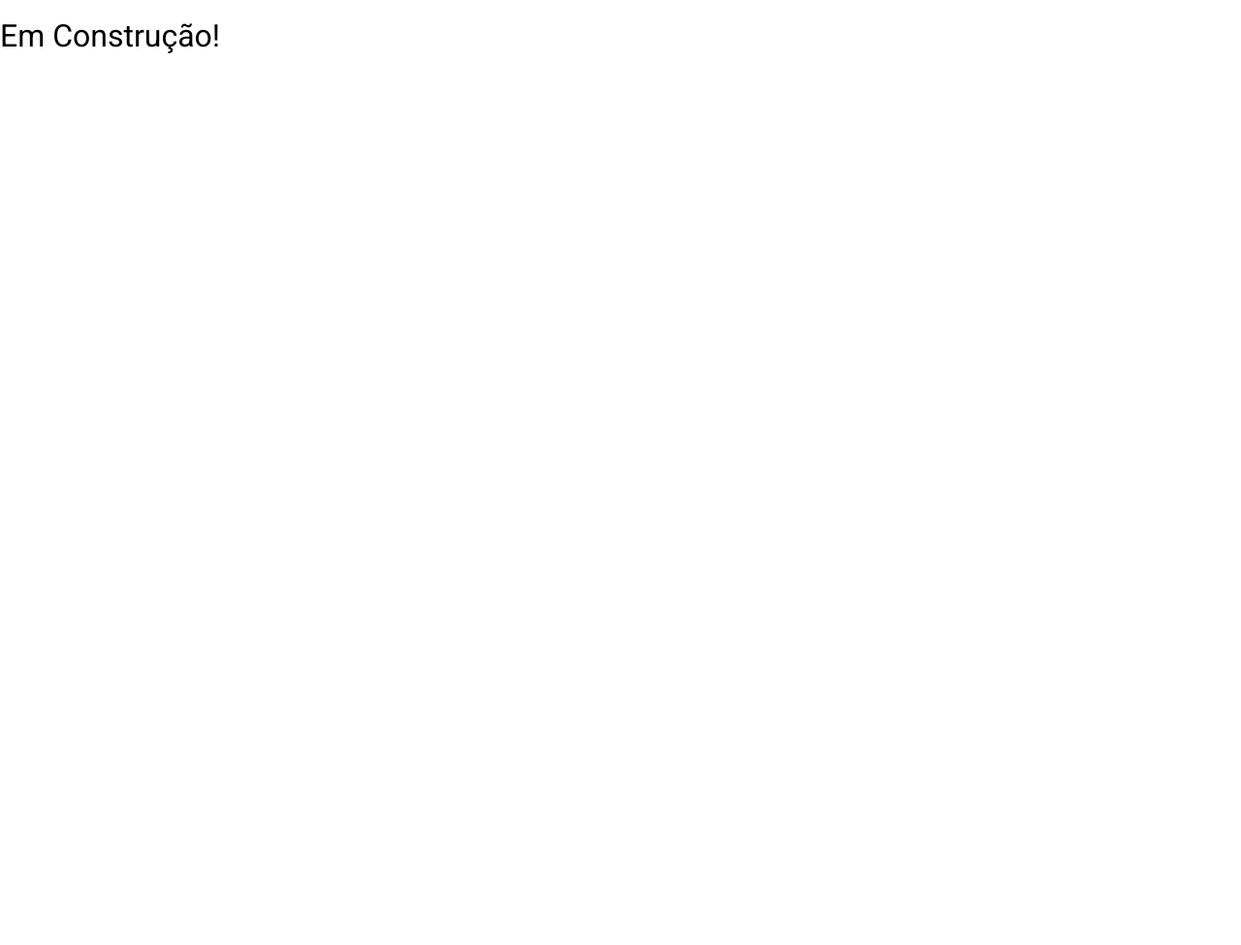
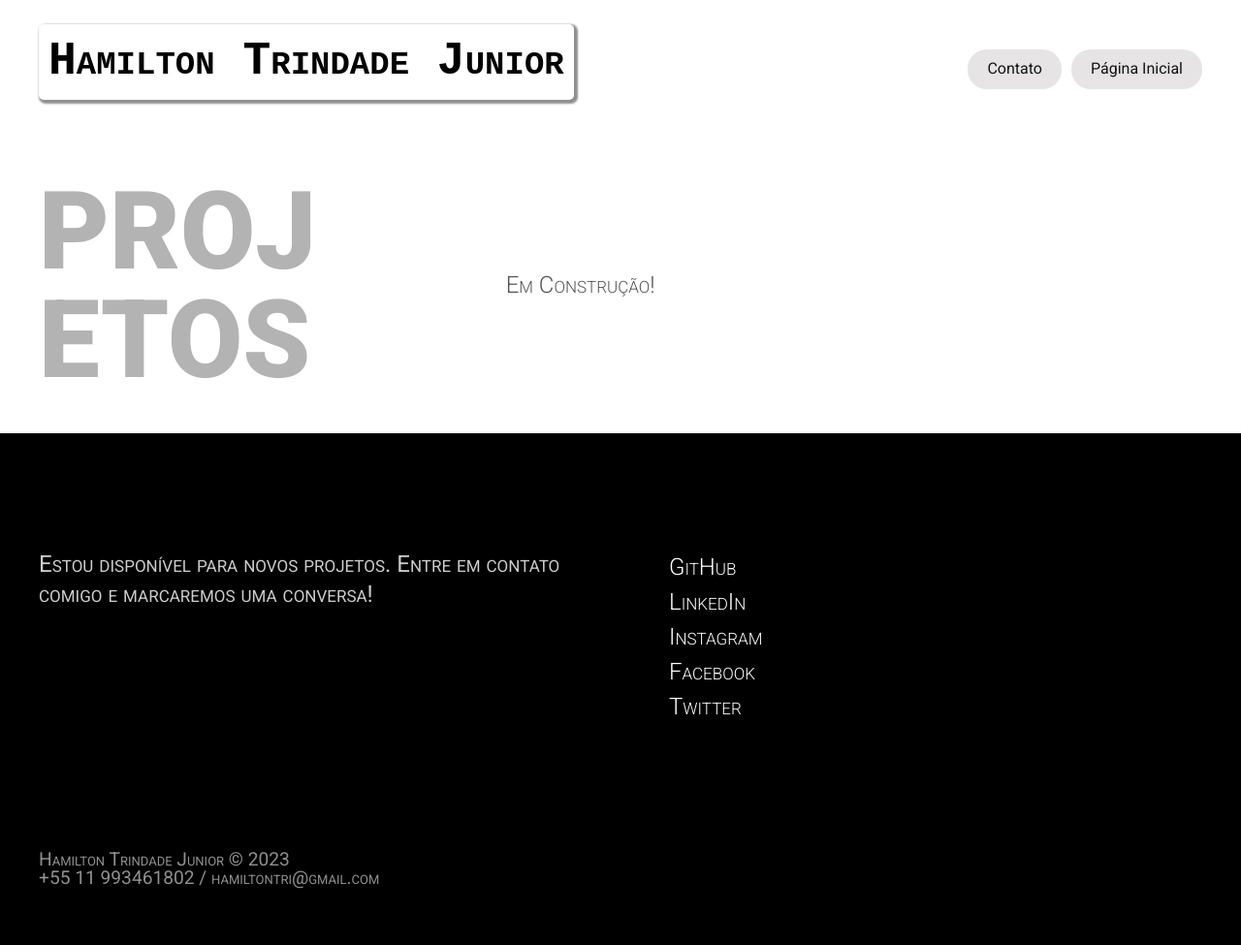
Before and after one commit to HamiltonTrindadeJunior/portfolio-htj, a plain HTML site: page docs/projetos.html in a window 1280 px wide. Shown: the whole page at 97% size. Before the commit the page ends 800 px from the top, so only its background shows below. Drawn offline with Linux system fonts and the light colour scheme.

Commit message:
projects

```diff
--- a/docs/projetos.html
+++ b/docs/projetos.html
@@ -21,9 +21,67 @@
 </head>
 
 <body>
-  <h1>
-    Em Construção!
-  </h1>
+  <header class="header">
+    <p class="logo">Hamilton Trindade Junior</p>
+    <nav>
+      <ul class="header-menu">
+        <li>
+          <a href="#contato">Contato</a>
+        </li>
+        <li>
+          <a href="index.html">Página Inicial</a>
+        </li>
+      </ul>
+    </nav>
+  </header>
+  <section class="experiencia" id="experiencia" aria-label="Experiência">
+    <h2 class="subtitulo">
+      Projetos
+    </h2>
+    <div>
+      <p class="experiencia-texto">
+        Em Construção!
+      </p>
+    </div>
+  </section>
+  <footer class="footer" id="contato">
+    <div class="footer-container">
+      <p class="footer-texto">
+        Estou disponível para novos projetos. Entre em contato comigo e marcaremos uma conversa!
+      </p>
+      <ul class="footer-contato">
+        <li>
+          <a href="https://github.com/HamiltonTrindadeJunior?tab=repositories" target="_blank">
+            GitHub
+          </a>
+        </li>
+        <li>
+          <a href="https://www.linkedin.com/in/hamilton-trindade-junior-b193201b0/" target="_blank">
+            LinkedIn
+          </a>
+        </li>
+        <li>
+          <a href="https://www.instagram.com/hamiltontrindade/" target="_blank">
+            Instagram
+          </a>
+        </li>
+        <li>
+          <a href="https://www.facebook.com/hamilton.trindade/" target="_blank">
+            Facebook
+          </a>
+        </li>
+        <li>
+          <a href="https://twitter.com/hamiltontri" target="_blank">
+            Twitter
+          </a>
+        </li>
+      </ul>
+      <p class="footer-copy">
+        Hamilton Trindade Junior © 2023 <br>
+        +55 11 993461802 / hamiltontri@gmail.com <br>
+      </p>
+    </div>
+  </footer>
 </body>
 
 </html>
```
